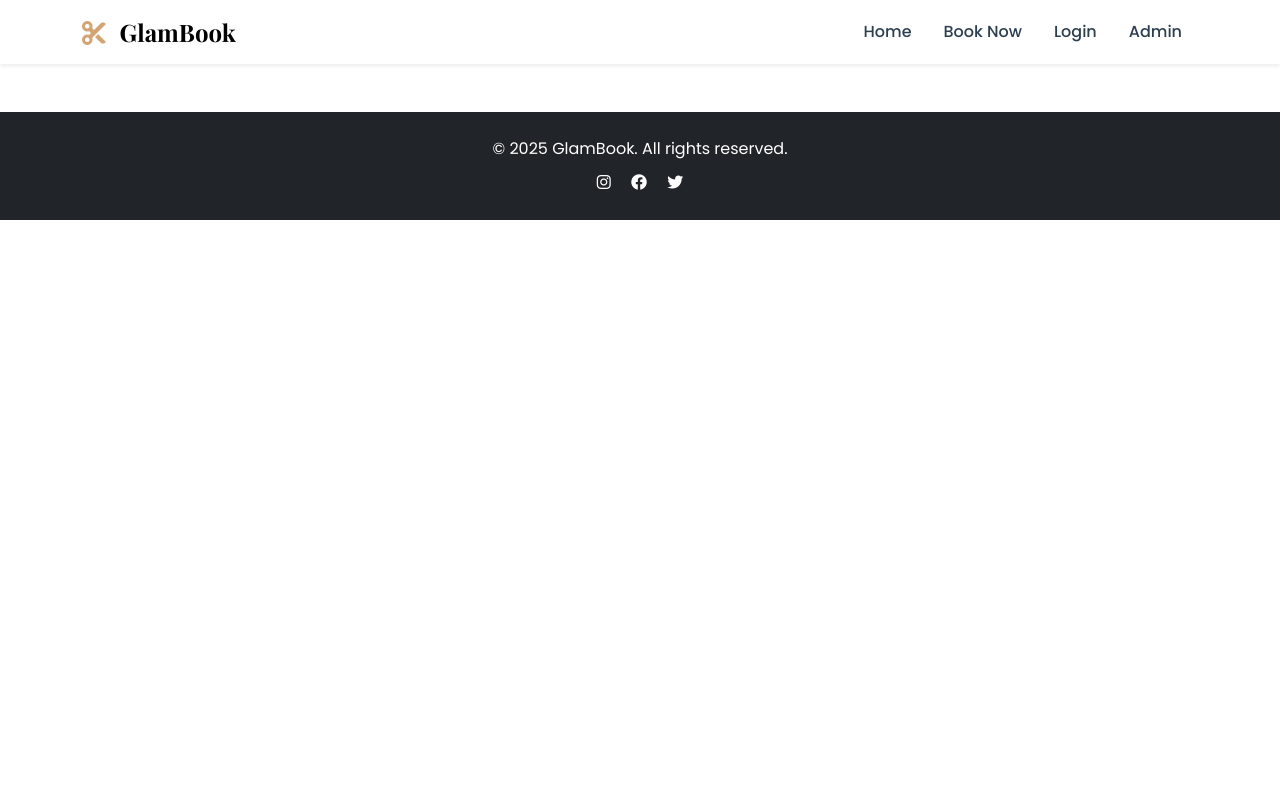
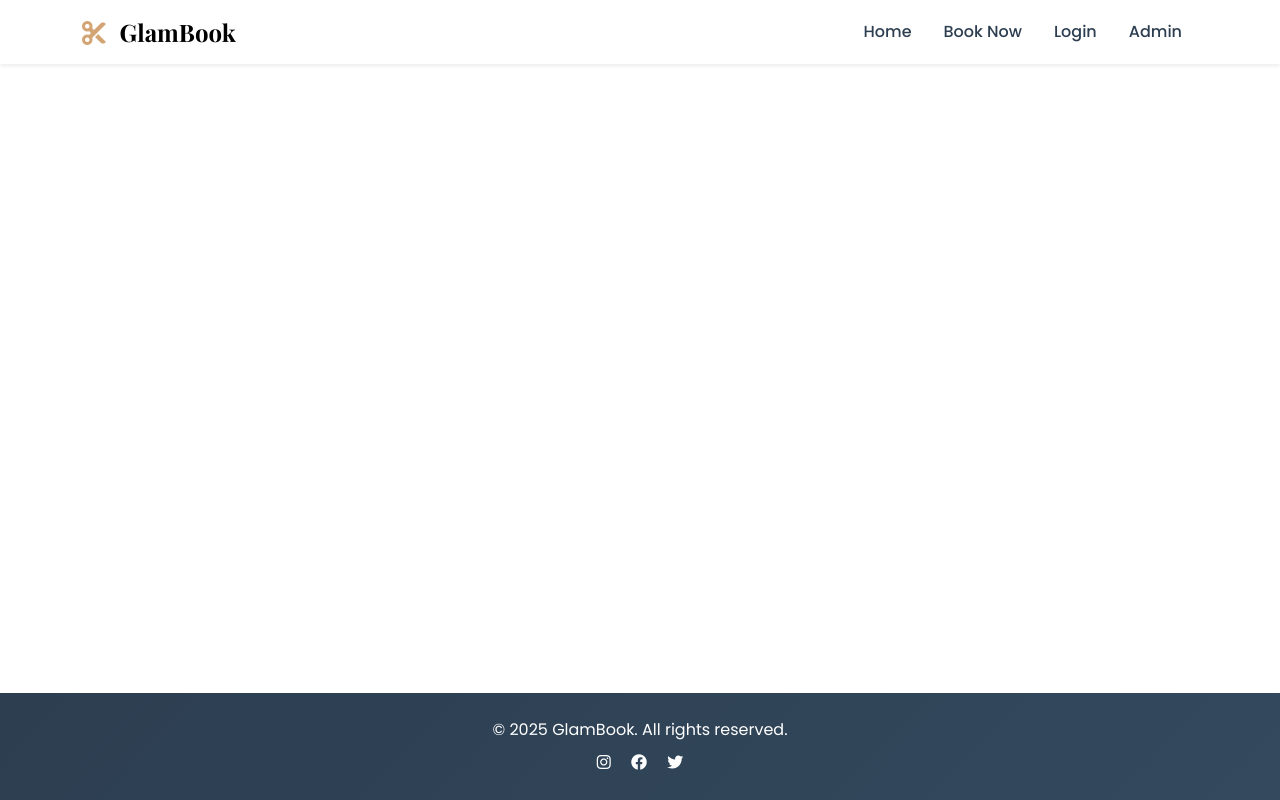
Before and after one commit to akariya-mohammed/saloon-booking-system, a Flask app: template app/templates/base.html in a window 1280 px wide. Run offline with Flask 3, Linux system fonts and the light colour scheme; the template is opened without the code that fills it, so the values that code supplies are empty.

Commit message:
Fix footer positioning to stay at bottom and improve styling

```diff
--- a/app/static/css/style.css
+++ b/app/static/css/style.css
@@ -15,10 +15,21 @@
     box-sizing: border-box;
 }
 
+html {
+    height: 100%;
+}
+
 body {
     font-family: 'Poppins', sans-serif;
     color: var(--dark-color);
     line-height: 1.6;
+    min-height: 100%;
+    display: flex;
+    flex-direction: column;
+}
+
+main {
+    flex: 1;
 }
 
 h1, h2, h3, h4, h5, h6 {
@@ -598,3 +609,18 @@ body:has(#serviceSelectionSection)::before {
 .toast {
     min-width: 300px;
 }
+
+/* Footer */
+footer {
+    background: linear-gradient(135deg, #2c3e50 0%, #34495e 100%);
+    margin-top: auto;
+}
+
+footer a {
+    transition: all 0.3s ease;
+}
+
+footer a:hover {
+    transform: scale(1.2);
+    color: var(--primary-color) !important;
+}
```
